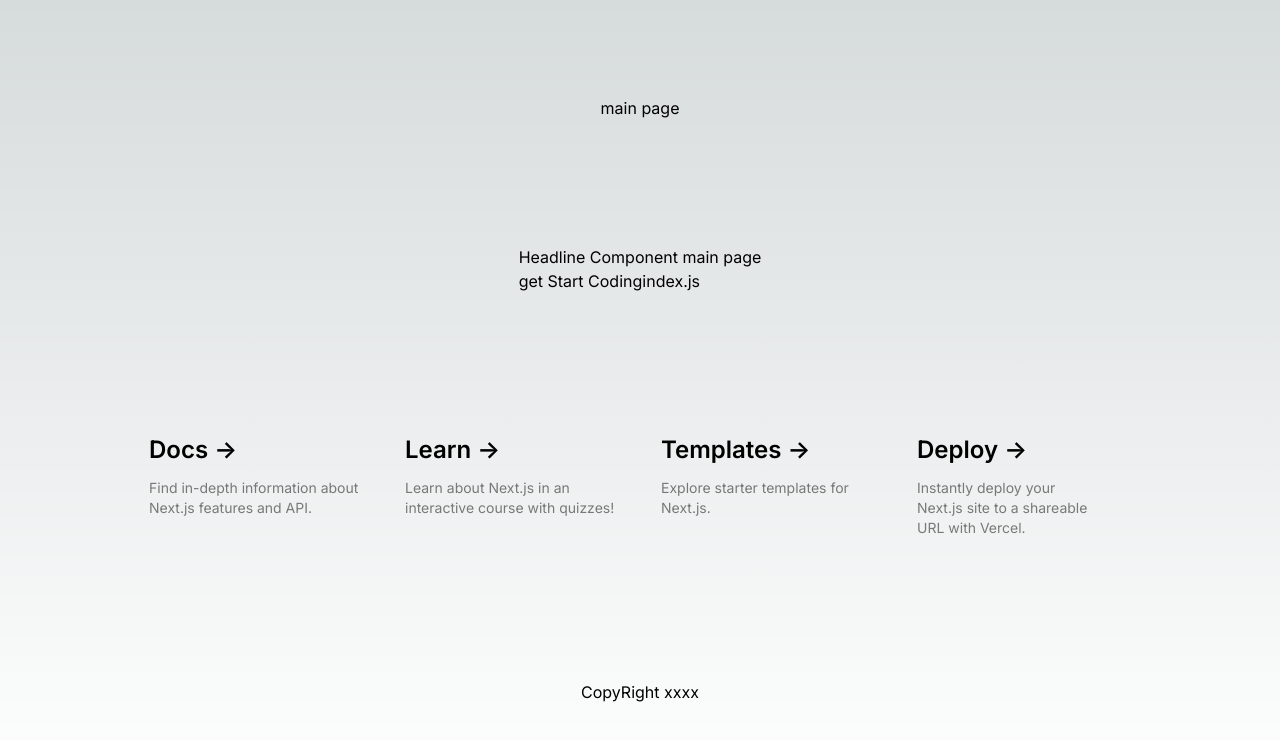
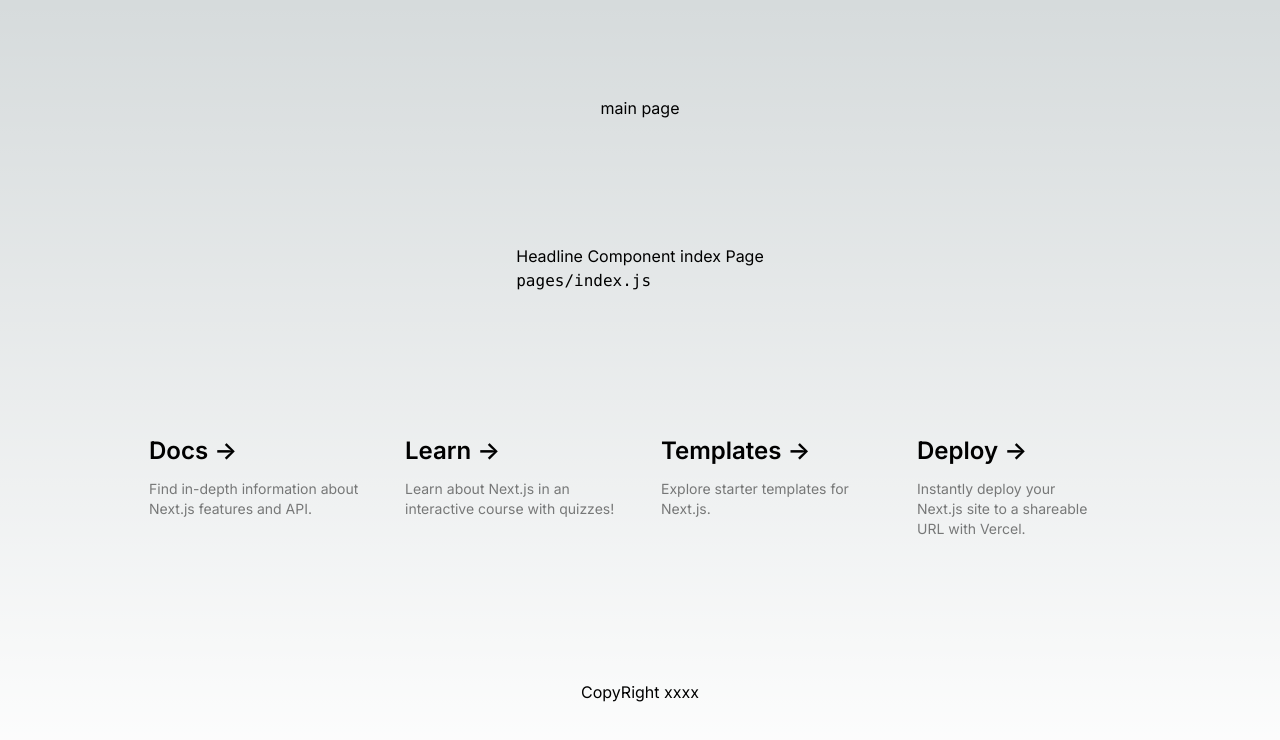
Before and after one commit to sickboy0001/zbsv2, a Next.js app: page / in a window 1280 px wide. Shown: the top 740 px of the page. Built offline with nearby package versions, Linux system fonts and the light colour scheme.

Commit message:
🚀 Props Variable State

```diff
--- a/src/app/about/page.tsx
+++ b/src/app/about/page.tsx
@@ -1,13 +1,10 @@
-import { Footer } from "@/components/Footer";
-import { Headline } from "@/components/Headline";
-import { Links } from "@/components/Links";
+"use client";
+
+import { Main } from "@/components/Main";
 export default function Home() {
   return (
-    <main className="flex min-h-screen flex-col items-center justify-between p-24">
-      <div>about page</div>
-      <Headline title="about page" page="about" />
-      <Links></Links>
-      <Footer />
-    </main>
+    <div>
+      <Main page="about"></Main>
+    </div>
   );
 }
--- a/src/app/page.tsx
+++ b/src/app/page.tsx
@@ -1,16 +1,13 @@
-import { Footer } from "@/components/Footer";
-import { Headline } from "@/components/Headline";
-import { Links } from "@/components/Links";
+"use client";
+
+import { Main } from "@/components/Main";
+
 import Image from "next/image";
 // https://qiita.com/naoyuki2/items/62f9beccbfe36eaf7f90
 export default function Home() {
   return (
-    <main className="flex min-h-screen flex-col items-center justify-between p-24">
-      <div>main page</div>
-      <Headline title="main page" page="index" />
-
-      <Links></Links>
-      <Footer />
-    </main>
+    <div>
+      <Main page="index"></Main>
+    </div>
   );
 }
--- a/src/components/Headline.tsx
+++ b/src/components/Headline.tsx
@@ -3,8 +3,11 @@ export function Headline(props: any) {
   //   console.log(props);
   return (
     <div>
-      <h1>Headline Component {props.title}</h1>
-      <p>get Start Coding{props.page}.js</p>
+      <h1>Headline Component {props.page} Page</h1>
+      {props.children}
+      {/* <p className="border border-blue-500 ">
+        <button onClick={props.onClick}>button</button>
+      </p> */}
     </div>
   );
 }
--- /dev/null
+++ b/src/components/Main.tsx
@@ -0,0 +1,20 @@
+"use client";
+
+import { Footer } from "@/components/Footer";
+import { Headline } from "@/components/Headline";
+import { Links } from "@/components/Links";
+
+import Image from "next/image";
+// https://qiita.com/naoyuki2/items/62f9beccbfe36eaf7f90
+export function Main(props: any) {
+  return (
+    <main className="flex min-h-screen flex-col items-center justify-between p-24">
+      <div>main page</div>
+      <Headline page={props.page}>
+        <code>pages/{props.page}.js</code>
+      </Headline>
+      <Links></Links>
+      <Footer />
+    </main>
+  );
+}
```
